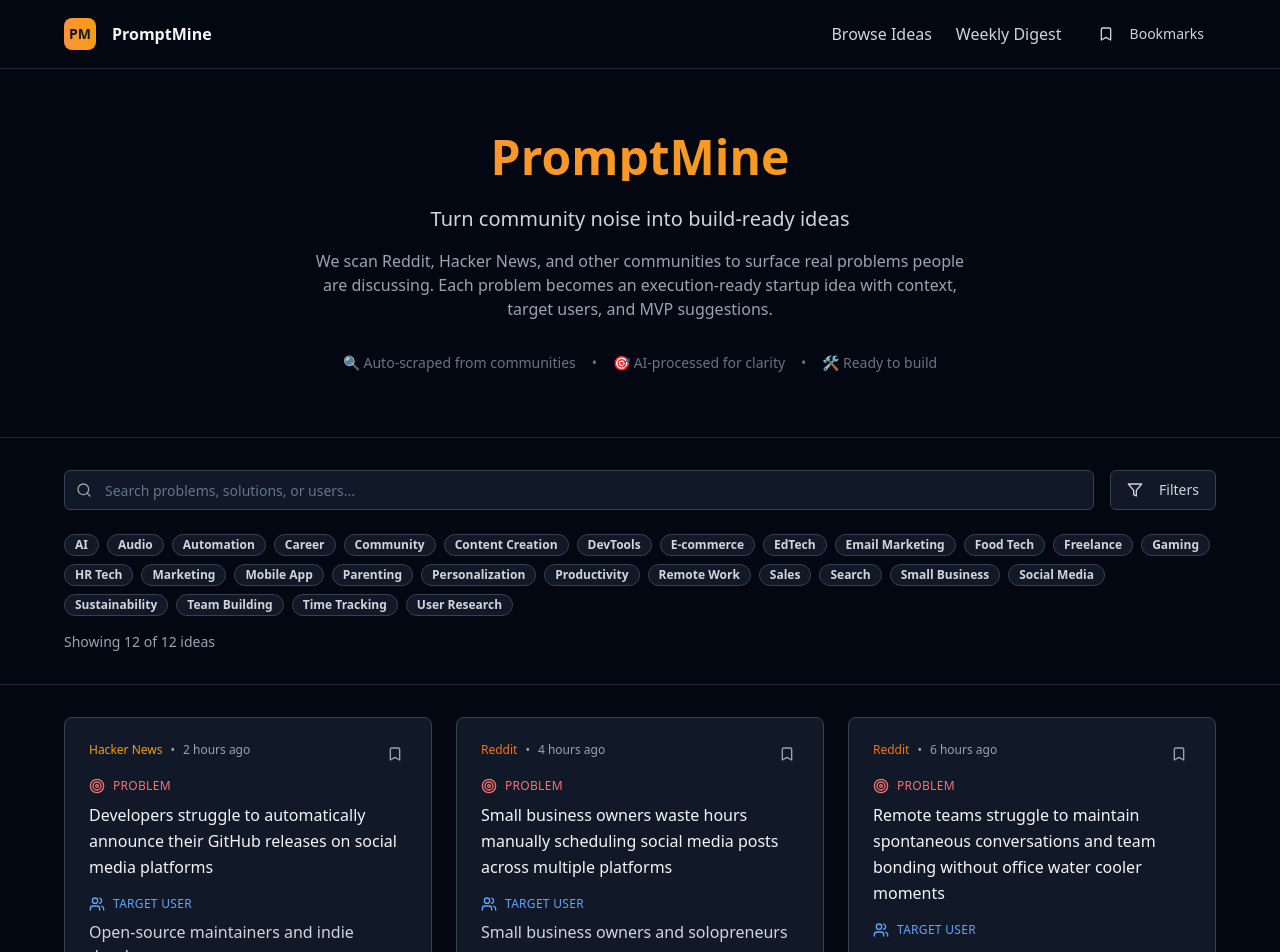
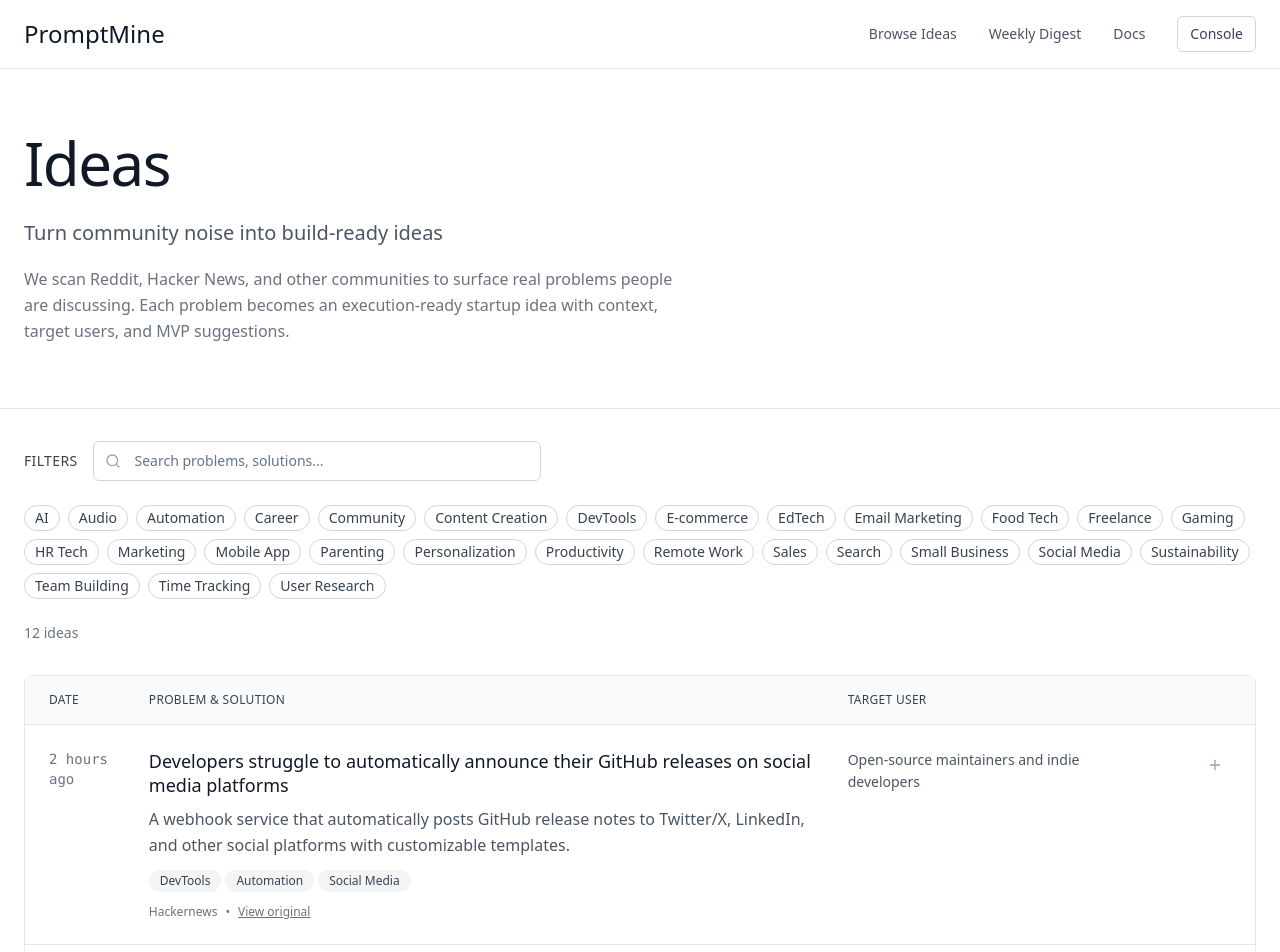
Before and after one commit to howwohmm/problem-spark-engine, a React (Vite) app: page / in a window 1280 px wide. Shown: the top 952 px of the page. Built offline with nearby package versions, Linux system fonts and the light colour scheme.

Commit message:
Refactor: Apply Stripe.dev design inspiration
Implement design elements from Stripe's developer website to improve the UI.

```diff
--- a/src/components/EmailSignup.tsx
+++ b/src/components/EmailSignup.tsx
@@ -3,7 +3,6 @@ import { useState } from 'react';
 import { Mail, Send } from 'lucide-react';
 import { Button } from '@/components/ui/button';
 import { Input } from '@/components/ui/input';
-import { Card, CardContent, CardHeader, CardTitle } from '@/components/ui/card';
 
 export const EmailSignup = () => {
   const [email, setEmail] = useState('');
@@ -12,7 +11,6 @@ export const EmailSignup = () => {
   const handleSubmit = (e: React.FormEvent) => {
     e.preventDefault();
     if (email) {
-      // For MVP, just simulate success
       console.log('Email signup:', email);
       setIsSubmitted(true);
       setTimeout(() => {
@@ -23,60 +21,56 @@ export const EmailSignup = () => {
   };
 
   return (
-    <section id="digest" className="px-6 py-16 bg-gray-900">
-      <div className="max-w-4xl mx-auto">
-        <Card className="bg-gray-800 border-gray-700">
-          <CardHeader className="text-center">
-            <div className="w-16 h-16 bg-gradient-to-r from-orange-400 to-amber-500 rounded-full flex items-center justify-center mx-auto mb-4">
-              <Mail className="h-8 w-8 text-gray-900" />
-            </div>
-            <CardTitle className="text-2xl font-bold text-gray-100">
+    <section id="digest" className="border-t border-gray-200 bg-gray-50">
+      <div className="max-w-7xl mx-auto px-6 py-16">
+        <div className="max-w-2xl">
+          <div className="mb-8">
+            <h2 className="text-3xl font-normal text-gray-900 mb-4">
               Weekly Problem Digest
-            </CardTitle>
-            <p className="text-gray-400 mt-2">
+            </h2>
+            <p className="text-gray-600 leading-relaxed">
               Get the top 10 build-ready ideas delivered to your inbox every Monday.
               Curated, processed, and ready for execution.
             </p>
-          </CardHeader>
+          </div>
 
-          <CardContent>
           {isSubmitted ? (
-              <div className="text-center py-8">
-                <div className="w-12 h-12 bg-green-500 rounded-full flex items-center justify-center mx-auto mb-4">
-                  <Send className="h-6 w-6 text-white" />
+            <div className="py-8">
+              <div className="flex items-center gap-3 text-green-700 mb-4">
+                <div className="w-8 h-8 bg-green-100 rounded-full flex items-center justify-center">
+                  <Send className="h-4 w-4" />
                 </div>
-                <h3 className="text-lg font-medium text-gray-100 mb-2">You're all set!</h3>
-                <p className="text-gray-400">
+                <h3 className="text-lg font-medium">You're all set!</h3>
+              </div>
+              <p className="text-gray-600">
                 We'll send you the best startup ideas every Monday morning.
               </p>
             </div>
           ) : (
-              <form onSubmit={handleSubmit} className="flex gap-4 max-w-md mx-auto">
+            <form onSubmit={handleSubmit} className="flex gap-3 max-w-md">
               <Input
                 type="email"
                 placeholder="your.email@domain.com"
                 value={email}
                 onChange={(e) => setEmail(e.target.value)}
-                  className="flex-1 bg-gray-900 border-gray-600 text-gray-100 placeholder-gray-400"
+                className="flex-1 border-gray-300 bg-white text-gray-900 placeholder-gray-500 focus:border-gray-900 focus:ring-gray-900"
                 required
               />
               <Button
                 type="submit"
-                  className="bg-gradient-to-r from-orange-500 to-amber-500 hover:from-orange-600 hover:to-amber-600 text-white"
+                className="bg-gray-900 hover:bg-gray-800 text-white border-0"
               >
-                  <Send className="h-4 w-4 mr-2" />
                 Subscribe
               </Button>
             </form>
           )}
 
-            <div className="flex items-center justify-center gap-6 mt-6 text-xs text-gray-500">
+          <div className="flex items-center gap-6 mt-6 text-xs text-gray-500">
             <span>📧 Weekly delivery</span>
             <span>🚫 No spam ever</span>
             <span>⚡ Unsubscribe anytime</span>
           </div>
-          </CardContent>
-        </Card>
+        </div>
       </div>
     </section>
   );
--- a/src/components/Header.tsx
+++ b/src/components/Header.tsx
@@ -1,42 +1,76 @@
 
 import { useState } from 'react';
-import { Bookmark, Menu, X } from 'lucide-react';
+import { Search, Menu, X } from 'lucide-react';
 import { Button } from '@/components/ui/button';
 
 export const Header = () => {
-  const [showBookmarks, setShowBookmarks] = useState(false);
+  const [showMobileMenu, setShowMobileMenu] = useState(false);
 
   return (
-    <header className="px-6 py-4 border-b border-gray-800">
-      <div className="max-w-6xl mx-auto flex items-center justify-between">
-        <div className="flex items-center gap-4">
-          <div className="w-8 h-8 bg-gradient-to-r from-orange-400 to-amber-500 rounded-lg flex items-center justify-center">
-            <span className="text-gray-900 font-bold text-sm">PM</span>
+    <header className="border-b border-gray-200 bg-white">
+      <div className="max-w-7xl mx-auto px-6 py-4">
+        <div className="flex items-center justify-between">
+          {/* Logo */}
+          <div className="flex items-center">
+            <div className="text-2xl font-normal text-gray-900">
+              PromptMine
+            </div>
           </div>
-          <span className="font-semibold text-gray-100">PromptMine</span>
-        </div>
 
-        <nav className="hidden md:flex items-center gap-6">
-          <a href="#" className="text-gray-300 hover:text-orange-400 transition-colors">
-            Browse Ideas
-          </a>
-          <a href="#digest" className="text-gray-300 hover:text-orange-400 transition-colors">
-            Weekly Digest
-          </a>
+          {/* Desktop Navigation */}
+          <nav className="hidden md:flex items-center gap-8">
+            <a href="#" className="text-gray-600 hover:text-gray-900 transition-colors text-sm font-medium">
+              Browse Ideas
+            </a>
+            <a href="#digest" className="text-gray-600 hover:text-gray-900 transition-colors text-sm font-medium">
+              Weekly Digest
+            </a>
+            <a href="#" className="text-gray-600 hover:text-gray-900 transition-colors text-sm font-medium">
+              Docs
+            </a>
+            <Button
+              variant="outline"
+              size="sm"
+              className="border-gray-300 text-gray-700 hover:border-gray-900 hover:text-gray-900"
+            >
+              Console
+            </Button>
+          </nav>
+
+          {/* Mobile Menu Button */}
           <Button
             variant="ghost"
             size="sm"
-            onClick={() => setShowBookmarks(!showBookmarks)}
-            className="text-gray-300 hover:text-orange-400"
+            className="md:hidden text-gray-600 hover:text-gray-900"
+            onClick={() => setShowMobileMenu(!showMobileMenu)}
           >
-            <Bookmark className="h-4 w-4 mr-2" />
-            Bookmarks
+            {showMobileMenu ? <X className="h-5 w-5" /> : <Menu className="h-5 w-5" />}
           </Button>
-        </nav>
+        </div>
 
-        <Button variant="ghost" size="sm" className="md:hidden">
-          <Menu className="h-5 w-5" />
-        </Button>
+        {/* Mobile Navigation */}
+        {showMobileMenu && (
+          <nav className="md:hidden mt-4 pt-4 border-t border-gray-200">
+            <div className="flex flex-col gap-4">
+              <a href="#" className="text-gray-600 hover:text-gray-900 transition-colors text-sm font-medium">
+                Browse Ideas
+              </a>
+              <a href="#digest" className="text-gray-600 hover:text-gray-900 transition-colors text-sm font-medium">
+                Weekly Digest
+              </a>
+              <a href="#" className="text-gray-600 hover:text-gray-900 transition-colors text-sm font-medium">
+                Docs
+              </a>
+              <Button
+                variant="outline"
+                size="sm"
+                className="border-gray-300 text-gray-700 hover:border-gray-900 hover:text-gray-900 w-fit"
+              >
+                Console
+              </Button>
+            </div>
+          </nav>
+        )}
       </div>
     </header>
   );
--- a/src/pages/Index.tsx
+++ b/src/pages/Index.tsx
@@ -1,10 +1,9 @@
 
 import { useState, useMemo } from 'react';
-import { Search, Bookmark, ExternalLink, Filter, Mail } from 'lucide-react';
+import { Search, Filter, Plus } from 'lucide-react';
 import { Button } from '@/components/ui/button';
 import { Input } from '@/components/ui/input';
 import { Badge } from '@/components/ui/badge';
-import { Card, CardContent, CardHeader } from '@/components/ui/card';
 import { IdeaCard } from '@/components/IdeaCard';
 import { Header } from '@/components/Header';
 import { EmailSignup } from '@/components/EmailSignup';
@@ -51,7 +50,6 @@ const Index = () => {
         ? prev.filter(id => id !== ideaId)
         : [...prev, ideaId];
 
-      // Save to localStorage
       localStorage.setItem('promptmine-bookmarks', JSON.stringify(newBookmarks));
       return newBookmarks;
     });
@@ -66,65 +64,57 @@ const Index = () => {
   });
 
   return (
-    <div className="min-h-screen bg-gray-950 text-gray-100">
+    <div className="min-h-screen bg-white">
       <Header />
 
-      {/* Hero Section */}
-      <section className="px-6 py-16 text-center border-b border-gray-800">
-        <div className="max-w-4xl mx-auto">
-          <h1 className="text-5xl font-bold mb-6 bg-gradient-to-r from-orange-400 to-amber-500 bg-clip-text text-transparent">
-            PromptMine
+      {/* Main Content Container */}
+      <div className="max-w-7xl mx-auto">
+        {/* Hero Section - Stripe-inspired minimal header */}
+        <section className="px-6 py-16 border-b border-gray-200">
+          <div className="max-w-4xl">
+            <h1 className="text-6xl font-normal mb-6 text-gray-900 tracking-tight">
+              Ideas
             </h1>
-          <p className="text-xl text-gray-300 mb-4">
+            <p className="text-xl text-gray-600 mb-4 font-normal leading-relaxed">
               Turn community noise into build-ready ideas
             </p>
-          <p className="text-gray-400 max-w-2xl mx-auto mb-8">
+            <p className="text-gray-500 max-w-2xl leading-relaxed">
               We scan Reddit, Hacker News, and other communities to surface real problems
               people are discussing. Each problem becomes an execution-ready startup idea
               with context, target users, and MVP suggestions.
             </p>
-          <div className="flex items-center justify-center gap-4 text-sm text-gray-500">
-            <span>🔍 Auto-scraped from communities</span>
-            <span>•</span>
-            <span>🎯 AI-processed for clarity</span>
-            <span>•</span>
-            <span>🛠️ Ready to build</span>
-          </div>
           </div>
         </section>
 
-      {/* Search and Filters */}
-      <section className="px-6 py-8 border-b border-gray-800">
-        <div className="max-w-6xl mx-auto">
-          <div className="flex flex-col md:flex-row gap-4 mb-6">
-            <div className="flex-1 relative">
+        {/* Filters Section - Clean Stripe-style */}
+        <section className="px-6 py-8">
+          <div className="flex flex-col gap-6">
+            {/* Search and Filters Row */}
+            <div className="flex items-center gap-4">
+              <div className="text-sm font-medium text-gray-700 uppercase tracking-wide">
+                Filters
+              </div>
+              <div className="flex-1 relative max-w-md">
                 <Search className="absolute left-3 top-1/2 transform -translate-y-1/2 text-gray-400 h-4 w-4" />
                 <Input
-                placeholder="Search problems, solutions, or users..."
+                  placeholder="Search problems, solutions..."
                   value={searchTerm}
                   onChange={(e) => setSearchTerm(e.target.value)}
-                className="pl-10 bg-gray-900 border-gray-700 text-gray-100 placeholder-gray-400"
+                  className="pl-10 border-gray-300 bg-white text-gray-900 placeholder-gray-500 focus:border-gray-900 focus:ring-gray-900"
                 />
               </div>
-            <Button
-              variant="outline"
-              className="bg-gray-900 border-gray-700 text-gray-300 hover:bg-gray-800"
-            >
-              <Filter className="h-4 w-4 mr-2" />
-              Filters
-            </Button>
             </div>
 
-          {/* Tag filters */}
+            {/* Tag Filters - Stripe-style pills */}
             <div className="flex flex-wrap gap-2">
               {allTags.map(tag => (
                 <Badge
                   key={tag}
-                variant={selectedTags.includes(tag) ? "default" : "outline"}
-                className={`cursor-pointer transition-colors ${
+                  variant="outline"
+                  className={`cursor-pointer transition-all border text-sm font-normal ${
                     selectedTags.includes(tag)
-                    ? 'bg-orange-500 hover:bg-orange-600 text-white'
-                    : 'bg-gray-900 border-gray-700 text-gray-300 hover:bg-gray-800'
+                      ? 'bg-gray-900 text-white border-gray-900'
+                      : 'bg-white text-gray-700 border-gray-300 hover:border-gray-900 hover:text-gray-900'
                   }`}
                   onClick={() => toggleTag(tag)}
                 >
@@ -133,40 +123,122 @@ const Index = () => {
               ))}
             </div>
 
-          <div className="mt-4 text-sm text-gray-400">
-            Showing {filteredIdeas.length} of {mockIdeas.length} ideas
+            {/* Results Count */}
+            <div className="text-sm text-gray-500">
+              {filteredIdeas.length} ideas
             </div>
           </div>
         </section>
 
-      {/* Ideas Feed */}
-      <section className="px-6 py-8">
-        <div className="max-w-6xl mx-auto">
-          <div className="grid grid-cols-1 md:grid-cols-2 lg:grid-cols-3 gap-6">
-            {filteredIdeas.map(idea => (
-              <IdeaCard
+        {/* Ideas List - Table-like layout inspired by Stripe */}
+        <section className="px-6 pb-16">
+          <div className="space-y-0 border border-gray-200 rounded-lg overflow-hidden">
+            {/* Header */}
+            <div className="bg-gray-50 px-6 py-4 border-b border-gray-200">
+              <div className="grid grid-cols-12 gap-4 text-xs font-medium text-gray-700 uppercase tracking-wide">
+                <div className="col-span-1">Date</div>
+                <div className="col-span-7">Problem & Solution</div>
+                <div className="col-span-3">Target User</div>
+                <div className="col-span-1"></div>
+              </div>
+            </div>
+
+            {/* Ideas Rows */}
+            {filteredIdeas.map((idea, index) => (
+              <div
                 key={idea.id}
-                idea={idea}
-                isBookmarked={bookmarkedIds.includes(idea.id)}
-                onToggleBookmark={() => toggleBookmark(idea.id)}
-              />
+                className={`px-6 py-6 border-b border-gray-200 hover:bg-gray-50 transition-colors ${
+                  index === filteredIdeas.length - 1 ? 'border-b-0' : ''
+                }`}
+              >
+                <div className="grid grid-cols-12 gap-4 items-start">
+                  {/* Date */}
+                  <div className="col-span-1">
+                    <div className="text-sm text-gray-500 font-mono">
+                      {idea.timestamp}
+                    </div>
+                  </div>
+
+                  {/* Problem & Solution */}
+                  <div className="col-span-7 space-y-3">
+                    <div>
+                      <h3 className="text-lg font-medium text-gray-900 leading-snug mb-2">
+                        {idea.problem}
+                      </h3>
+                      <p className="text-gray-600 leading-relaxed">
+                        {idea.mvpSuggestion}
+                      </p>
+                    </div>
+
+                    {/* Tags */}
+                    <div className="flex flex-wrap gap-1">
+                      {idea.tags.map(tag => (
+                        <Badge
+                          key={tag}
+                          variant="secondary"
+                          className="bg-gray-100 text-gray-700 text-xs font-normal hover:bg-gray-200"
+                        >
+                          {tag}
+                        </Badge>
                       ))}
                     </div>
 
+                    {/* Source */}
+                    <div className="flex items-center gap-2 text-xs text-gray-500">
+                      <span className="capitalize">{idea.sourceType}</span>
+                      <span>•</span>
+                      <button
+                        onClick={() => window.open(idea.source, '_blank')}
+                        className="hover:text-gray-900 underline"
+                      >
+                        View original
+                      </button>
+                    </div>
+                  </div>
+
+                  {/* Target User */}
+                  <div className="col-span-3">
+                    <p className="text-sm text-gray-600 leading-relaxed">
+                      {idea.targetUser}
+                    </p>
+                  </div>
+
+                  {/* Bookmark */}
+                  <div className="col-span-1 flex justify-end">
+                    <Button
+                      variant="ghost"
+                      size="sm"
+                      onClick={() => toggleBookmark(idea.id)}
+                      className={`h-8 w-8 p-0 ${
+                        bookmarkedIds.includes(idea.id)
+                          ? 'text-gray-900'
+                          : 'text-gray-400 hover:text-gray-900'
+                      }`}
+                    >
+                      <Plus className={`h-4 w-4 transform transition-transform ${
+                        bookmarkedIds.includes(idea.id) ? 'rotate-45' : ''
+                      }`} />
+                    </Button>
+                  </div>
+                </div>
+              </div>
+            ))}
+
             {filteredIdeas.length === 0 && (
-            <div className="text-center py-16">
-              <p className="text-gray-400 text-lg">No ideas match your search criteria</p>
-              <p className="text-gray-500 mt-2">Try adjusting your filters or search terms</p>
+              <div className="px-6 py-16 text-center">
+                <p className="text-gray-500 text-lg">No ideas match your search criteria</p>
+                <p className="text-gray-400 mt-2">Try adjusting your filters or search terms</p>
               </div>
             )}
           </div>
         </section>
+      </div>
 
       {/* Email Signup */}
       <EmailSignup />
 
       {/* Footer */}
-      <footer className="px-6 py-8 border-t border-gray-800 text-center text-gray-500">
+      <footer className="border-t border-gray-200 px-6 py-8 text-center text-gray-500">
         <p>© 2024 PromptMine. Built for builders who ship.</p>
       </footer>
     </div>
```
Lines whose indentation alone changed are shown as unchanged.
